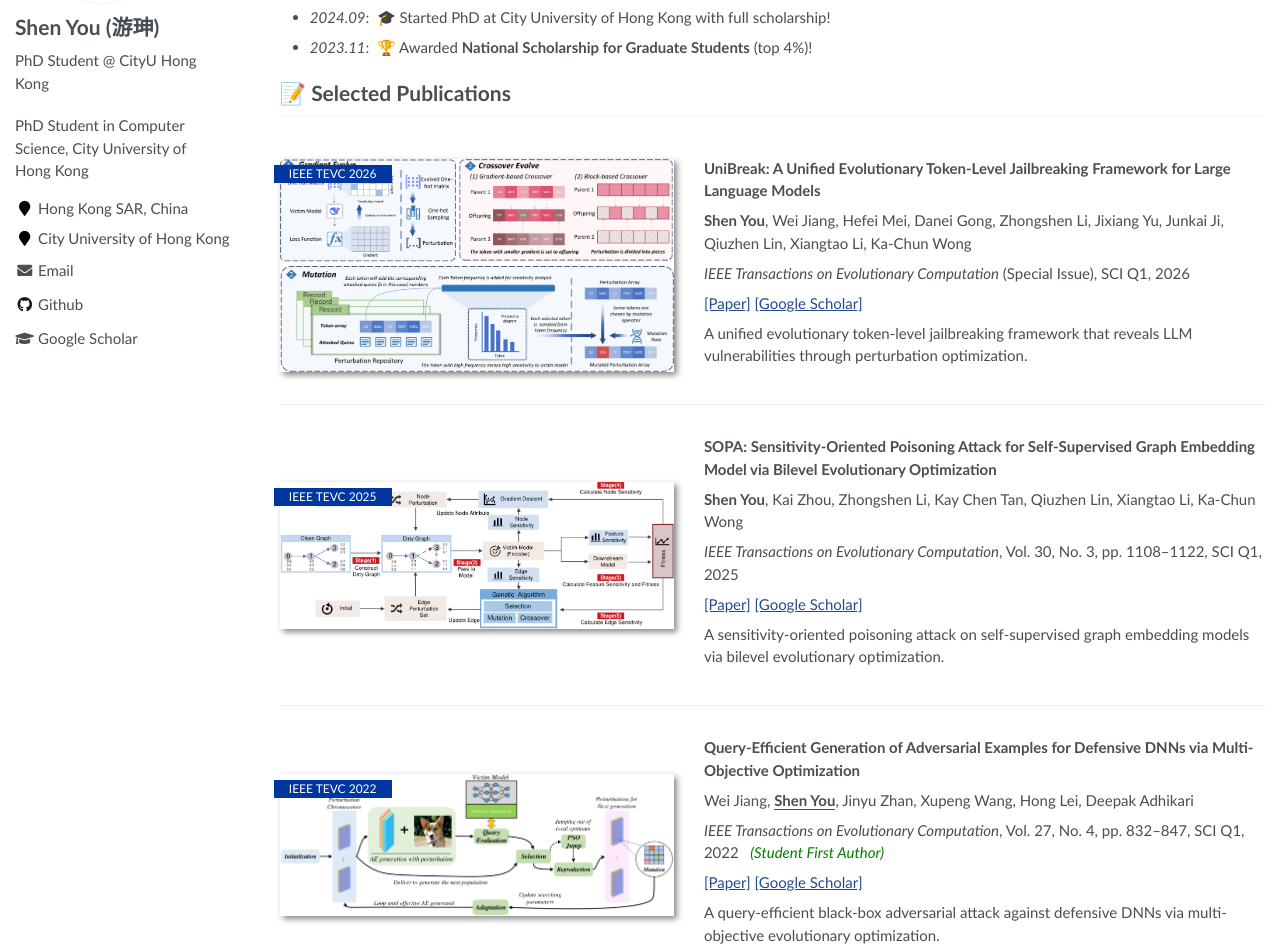
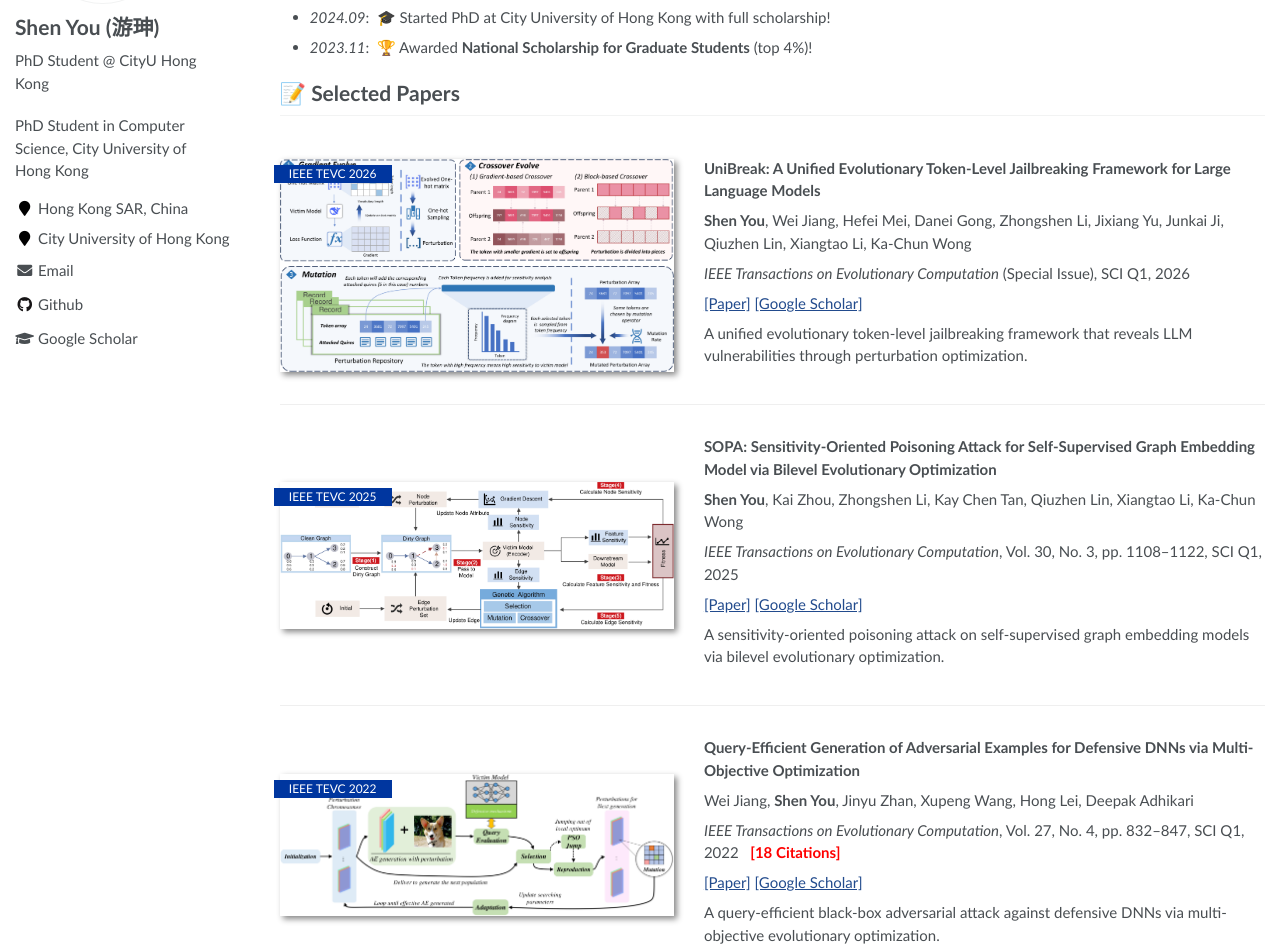
Before and after one commit to youshengithub/youshengit.github.io, a Jekyll site: the page built from _pages/about.md, in a window 1280 px wide and 1400 px high. Shown: the part 318-1268 px from the top of the window. Built offline with Jekyll 4.4.1, drawn with Linux system fonts in a browser that asks for light colours.

Commit message:
Reset about.md to pre-FlagCounter version for layout verification

```diff
--- a/_pages/about.md
+++ b/_pages/about.md
@@ -20,7 +20,7 @@ My research interests include **Adversarial Machine Learning**, **AI Security**,
 - *2024.09*: &nbsp;🎓 Started PhD at City University of Hong Kong with full scholarship!
 - *2023.11*: &nbsp;🏆 Awarded **National Scholarship for Graduate Students** (top 4%)!
 
-# 📝 Selected Publications
+# 📝 Selected Papers
 
 <div class='paper-box'><div class='paper-box-image'><div><div class="badge">IEEE TEVC 2026</div><img src='images/unibreak.png' alt="UniBreak" width="100%"></div></div>
 <div class='paper-box-text' markdown="1">
@@ -57,9 +57,9 @@ A sensitivity-oriented poisoning attack on self-supervised graph embedding model
 
 **Query-Efficient Generation of Adversarial Examples for Defensive DNNs via Multi-Objective Optimization**
 
-Wei Jiang, **<u>Shen You</u>**, Jinyu Zhan, Xupeng Wang, Hong Lei, Deepak Adhikari
+Wei Jiang, **Shen You**, Jinyu Zhan, Xupeng Wang, Hong Lei, Deepak Adhikari
 
-*IEEE Transactions on Evolutionary Computation*, Vol. 27, No. 4, pp. 832–847, SCI Q1, 2022 &nbsp; <span style="color:green">*(Student First Author)*</span>
+*IEEE Transactions on Evolutionary Computation*, Vol. 27, No. 4, pp. 832–847, SCI Q1, 2022 &nbsp; <span style="color:red">**[18 Citations]**</span>
 
 [\[Paper\]](https://ieeexplore.ieee.org/document/9988479) [\[Google Scholar\]](https://scholar.google.com/citations?view_op=view_citation&hl=en&user=Ok_jDvgAAAAJ&citation_for_view=Ok_jDvgAAAAJ:u-x6o8ySG0sC)
 
```
